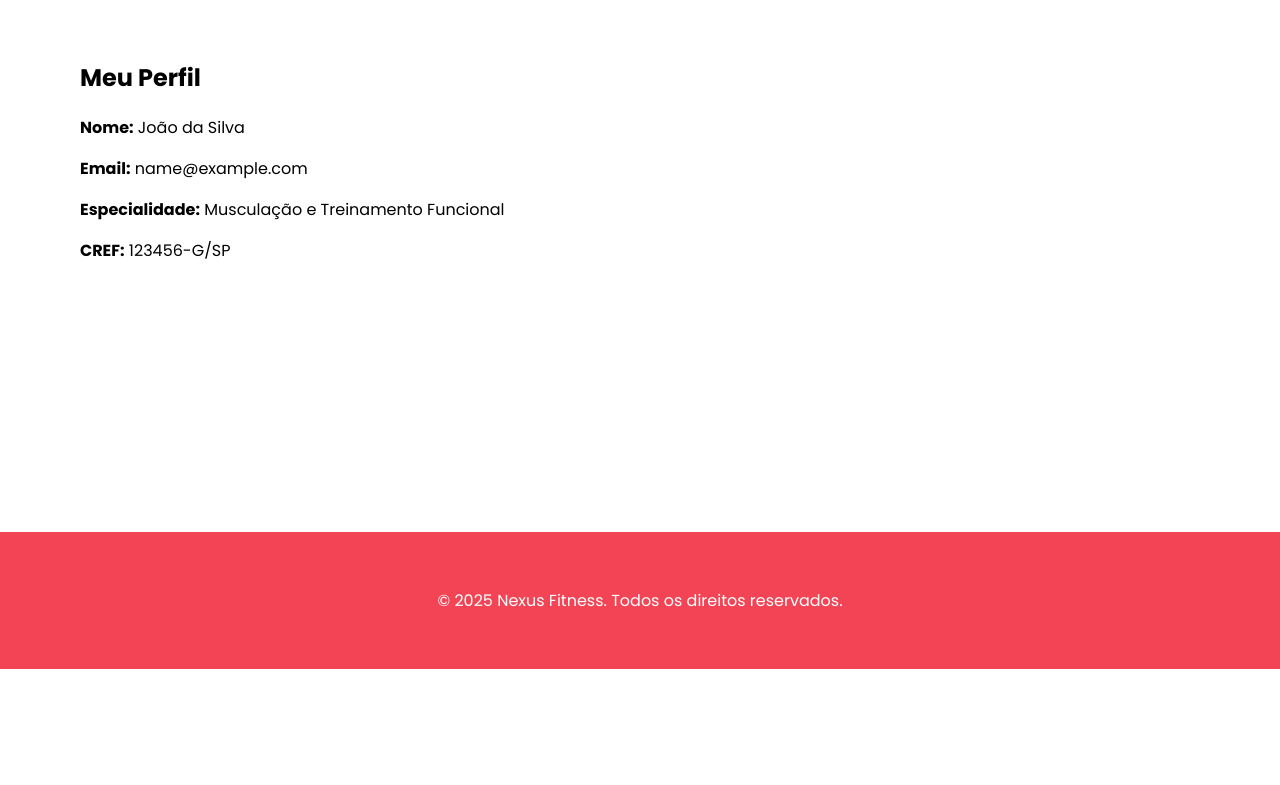
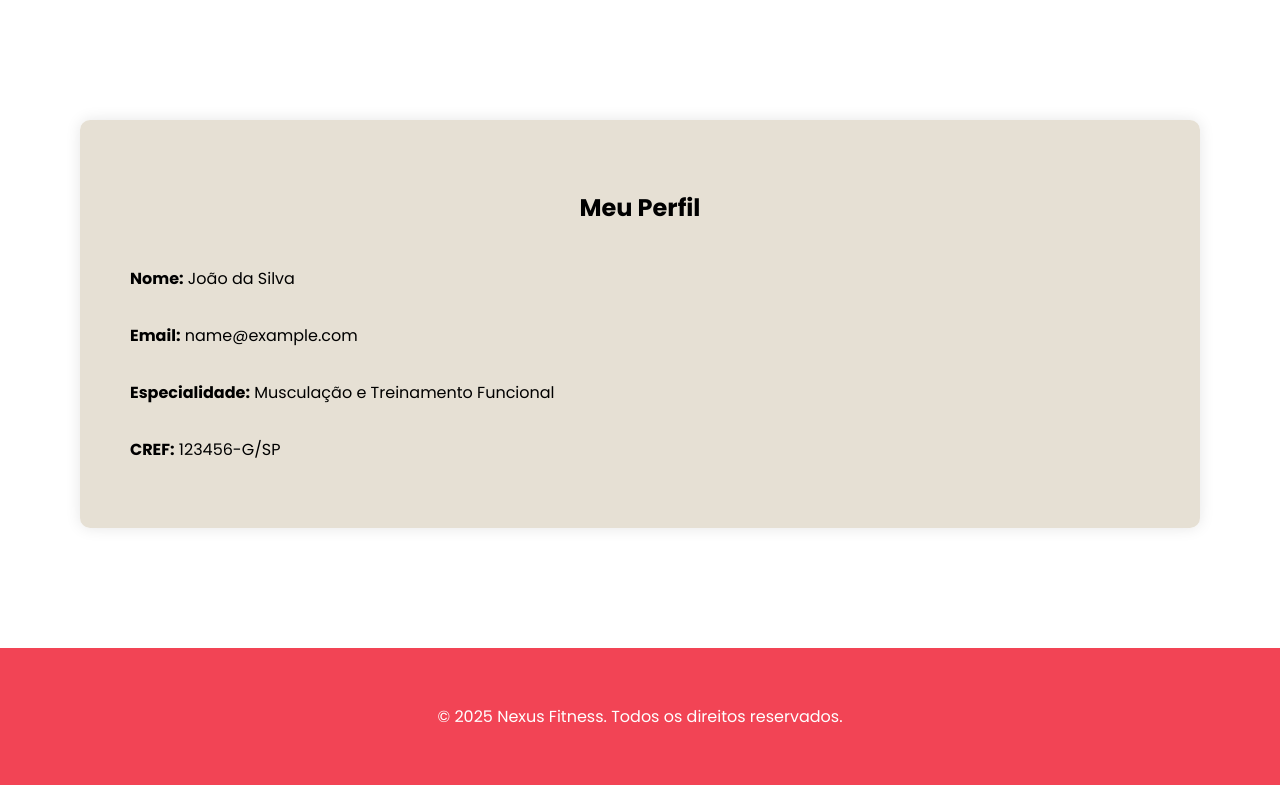
Before and after one commit to Nayara95/NexusFitness, a PHP site: page /professor/perfil-professor.php in a window 1280 px wide. Shown: the part 131-916 px from the top of the page. Before the commit the page ends 800 px from the top, so only its background shows below. Run offline with PHP 8.4, Linux system fonts and the light colour scheme; the visitor is signed in with stand-in values (Sample User, id 1).

Commit message:
ajustado estilo de dados do perfil professor

```diff
--- a/professor/perfil-professor.php
+++ b/professor/perfil-professor.php
@@ -47,9 +47,9 @@ $professor_info = [
     </header>
 
     <main>
-        <div class="container">
-            <h2>Meu Perfil</h2>
-            <div class="profile-info">
+        <div class="login-container">
+            <div class="login-left">
+              <h2>Meu Perfil</h2>
                 <p><strong>Nome:</strong> <?php echo htmlspecialchars($professor_info['nome']); ?></p>
                 <p><strong>Email:</strong> <?php echo htmlspecialchars($professor_info['email']); ?></p>
                 <p><strong>Especialidade:</strong> <?php echo htmlspecialchars($professor_info['especialidade']); ?></p>
```
